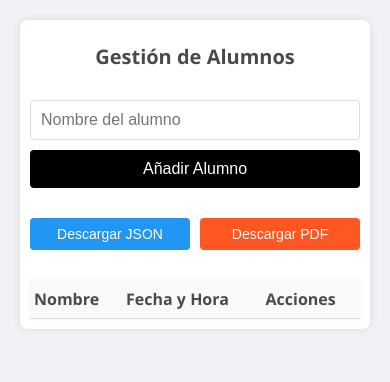
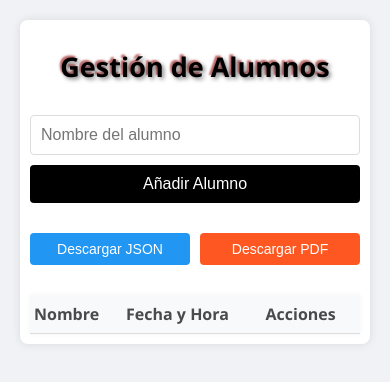
Before and after one commit to SimonLav2024/Registro_Alumnos, a plain HTML site: page index.html in a window 390 px wide. Drawn offline with nearby package versions, Linux system fonts and the light colour scheme.

Commit message:
terminado

```diff
--- a/css/styles.css
+++ b/css/styles.css
@@ -15,8 +15,11 @@ body {
 }
 h1 {
     text-align: center;
-    color: #4a4a4a;
+    color: #000000;
     margin-bottom: 30px;
+    text-shadow: 2px 2px 4px rgba(0, 0, 0, 0.5),
+    -2px -2px 2px rgba(170, 54, 54, 0.751);
+    font-size: 3rem;
 }
 form, .actions {
     display: flex;
@@ -96,7 +99,7 @@ tr:hover {
         flex-direction: column;
     }
     h1 {
-        font-size: 20px;
+        font-size: 27px;
     }
     th, td {
         padding: 8px 4px;
--- a/index.html
+++ b/index.html
@@ -10,7 +10,7 @@
 </head>
 <body>
     <div class="container">
-        <h1>Gestión de Alumnos</h1>
+        <h1><b>Gestión de Alumnos</b></h1>
         <form id="alumnoForm">
             <input type="text" id="nombreAlumno" placeholder="Nombre del alumno" required>
             <button type="submit">Añadir Alumno</button>
```
